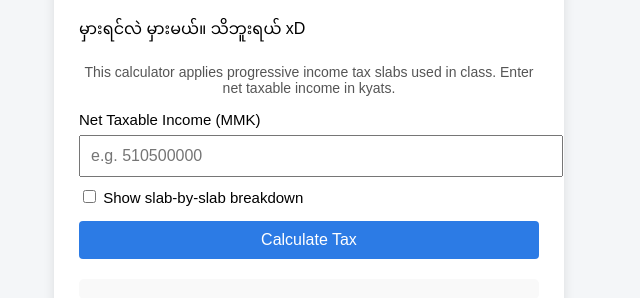
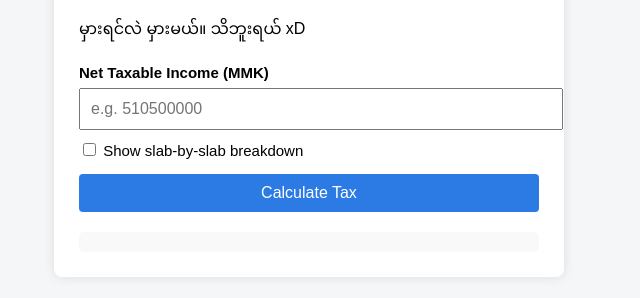
Before and after one commit to htoowunnakoko/dbl, a plain HTML site: page index.html in a window 1280 px wide. Shown: the part 180-478 px from the top of the page, without its empty margins (331-971 px from the left). Drawn offline with Linux system fonts and the light colour scheme.

Commit message:
Update index.html

```diff
--- a/index.html
+++ b/index.html
@@ -73,12 +73,9 @@
 <p>
 မှားရင်လဲ မှားမယ်။ သိဘူးရယ် xD
 </p>
-  <div class="info">
-    This calculator applies progressive income tax slabs used in class.
-    Enter net taxable income in kyats.
-  </div>
 
-  <label>Net Taxable Income (MMK)</label>
+
+  <label><b>Net Taxable Income (MMK)</b></label>
   <input type="number" id="income" placeholder="e.g. 510500000">
 
   <label style="display:block; margin-top:10px;">
```
